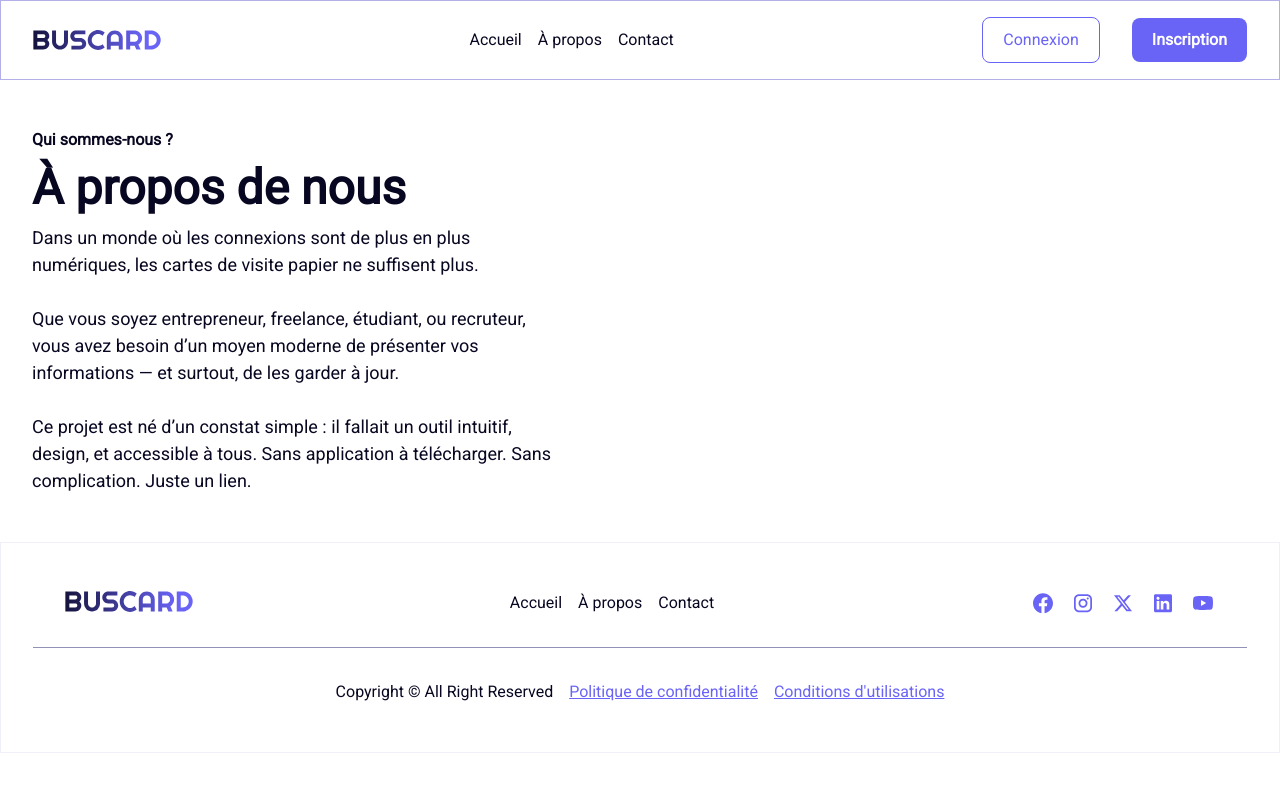
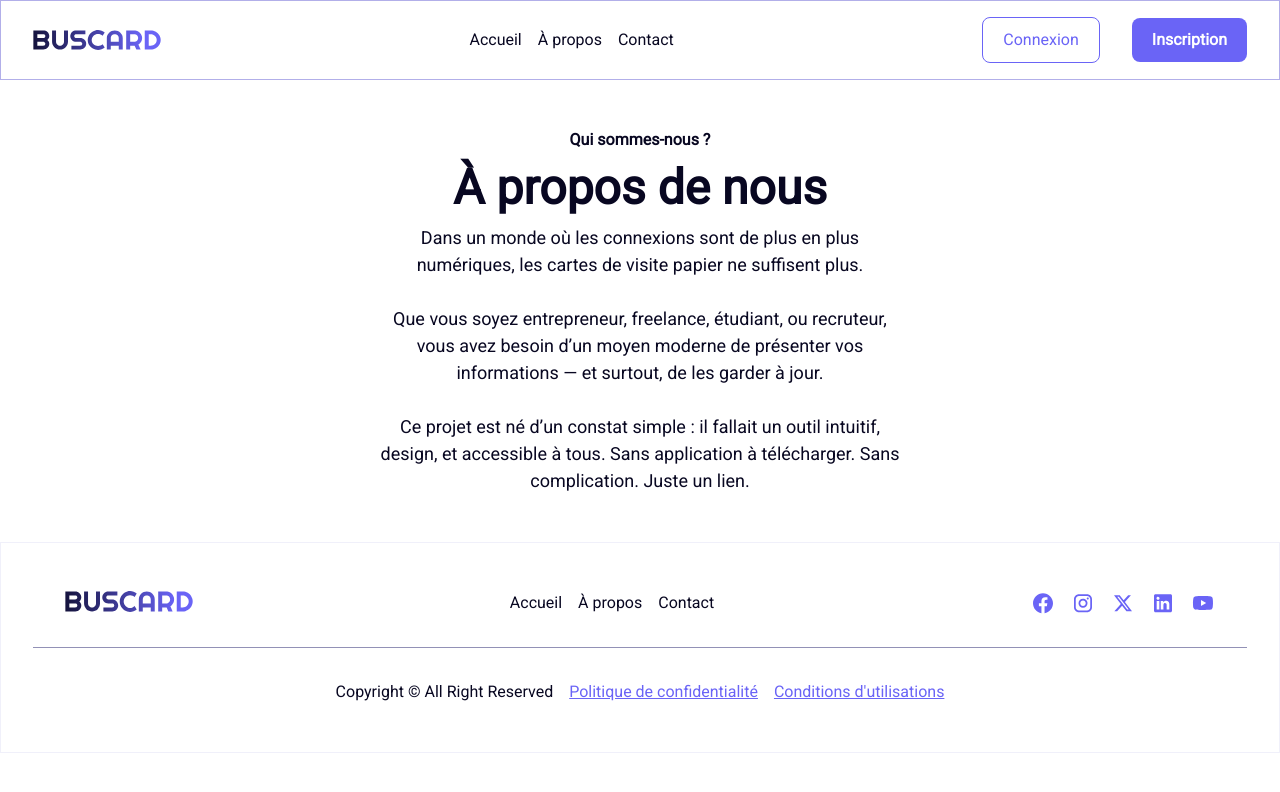
Before and after one commit to Valeryio/uniq_link_gen, a React (Vite) app in the folder frontend/: page /about in a window 1280 px wide. Shown: the top 792 px of the page. Built offline with nearby package versions, Linux system fonts and the light colour scheme.

Commit message:
refactor: update the UI of contact, and about pages

```diff
--- a/frontend/src/pages/public/about.jsx
+++ b/frontend/src/pages/public/about.jsx
@@ -11,19 +11,19 @@ const About = () => {
 		<>
     <Header />
 
-		<section className="flex items-center gap-[2rem] px-[2rem] py-[3rem]">
+		<section className="flex items-center justify-center gap-[2rem] px-[2rem] py-[3rem]">
 
-			<div className="flex flex-col h-fit gap-[1rem] w-[33rem]">
+			<div className="flex flex-col  h-fit gap-[1rem] w-[33rem]">
 
 				<div className=" ">
-					<p className="text-tagline font-bold">
+					<p className="text-tagline text-center font-bold">
 						Qui sommes-nous ?
 					</p>
 
-					<h1 className="text-h2 font-bold">
+					<h1 className="text-h2 text-center font-bold">
 						À propos de nous
 					</h1>
-					<p className="text-p font-regular max-w-[33rem]">
+					<p className="text-p text-center font-regular max-w-[33rem]">
 						Dans un monde où les connexions sont de plus en plus
 						numériques, les cartes de visite papier ne suffisent plus.
 						<br /><br />
--- a/frontend/src/pages/public/contact.jsx
+++ b/frontend/src/pages/public/contact.jsx
@@ -27,7 +27,7 @@ const Contact = () => {
 		<>
     <Header />
 
-		<section className="flex items-center gap-[2rem] px-[2rem] py-[3rem]">
+		<section className="flex items-center justify-center gap-[2rem] px-[2rem] py-[3rem]">
 
 			<div className="flex flex-col h-fit gap-[1rem] w-[33rem]">
 
```
